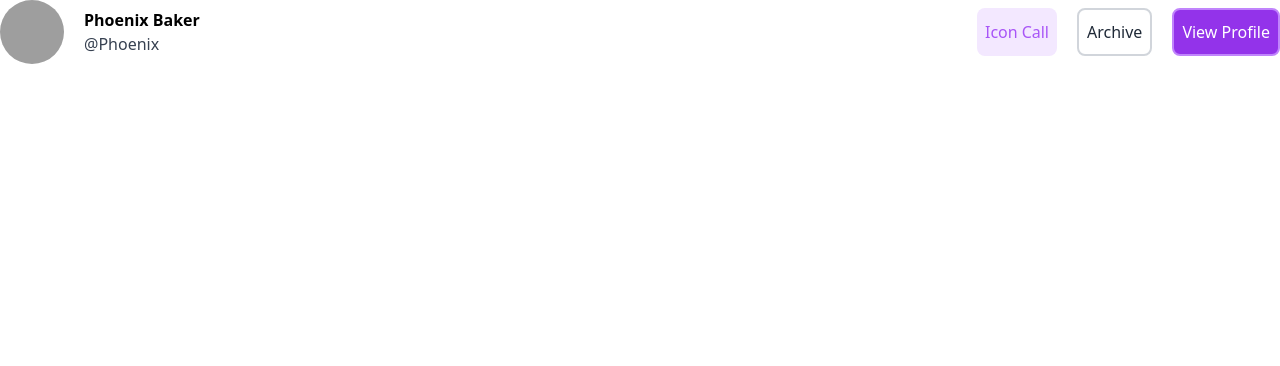
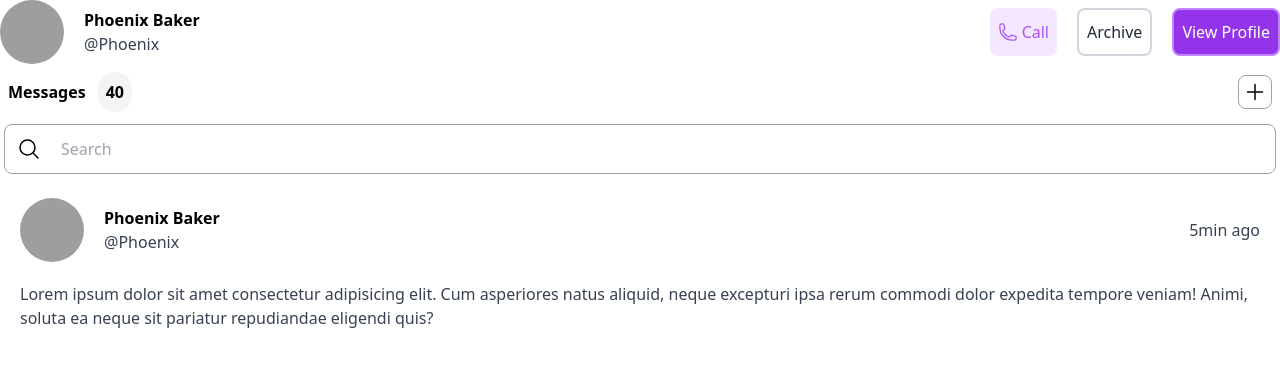
Before and after one commit to JulioFuentes2021/chat-client, a Next.js app: page / in a window 1280 px wide. Shown: the top 366 px of the page. Built offline with nearby package versions, Linux system fonts and the light colour scheme; grey boxes are pictures that could not be loaded.

Commit message:
Icons were implemented

```diff
--- a/src/components/Buttons/IconButton.tsx
+++ b/src/components/Buttons/IconButton.tsx
@@ -1,12 +1,31 @@
-import React from 'react'
+import React from "react";
+// import "boxicons";
 
-const IconButton = ({ text }:{ text:string }) => {
+const IconButton = ({ text }: { text: string }) => {
   return (
-    <button className='flex items-center p-2 h-12 gap-x-1 rounded-lg text-purple-500 font-medium bg-purple-100'>
-        <span>Icon</span>
-        { text }
+    <button className="flex items-center p-2 h-12 gap-x-1 rounded-lg text-purple-500 font-medium bg-purple-100">
+      <span>
+        {/* <box-icon name="phone"></box-icon> */}
+        <span>
+          <svg
+            xmlns="http://www.w3.org/2000/svg"
+            fill="none"
+            viewBox="0 0 24 24"
+            strokeWidth={1.5}
+            stroke="currentColor"
+            className="w-5 h-5"
+          >
+            <path
+              strokeLinecap="round"
+              strokeLinejoin="round"
+              d="M2.25 6.75c0 8.284 6.716 15 15 15h2.25a2.25 2.25 0 002.25-2.25v-1.372c0-.516-.351-.966-.852-1.091l-4.423-1.106c-.44-.11-.902.055-1.173.417l-.97 1.293c-.282.376-.769.542-1.21.38a12.035 12.035 0 01-7.143-7.143c-.162-.441.004-.928.38-1.21l1.293-.97c.363-.271.527-.734.417-1.173L6.963 3.102a1.125 1.125 0 00-1.091-.852H4.5A2.25 2.25 0 002.25 4.5v2.25z"
+            />
+          </svg>
+        </span>
+      </span>
+      {text}
     </button>
-  )
-}
+  );
+};
 
-export default IconButton
+export default IconButton;
--- a/src/components/ConversationCountAndAddContact/Index.tsx
+++ b/src/components/ConversationCountAndAddContact/Index.tsx
@@ -1,15 +1,30 @@
-import React from 'react'
+import React from "react";
 
 const Index = () => {
   return (
-    <section className='flex items-center justify-between p-2'>
-        <div className='flex items-center gap-3'>
-            <span className='font-bold'>Messages</span>
-            <span className='font-semibold bg-gray-100 p-2 rounded-full'>40</span>
-        </div>
-        <span className='border border-gray-400 p-1 rounded-lg font-bold'>Icon</span>
+    <section className="flex items-center justify-between p-2">
+      <div className="flex items-center gap-3">
+        <span className="font-bold">Messages</span>
+        <span className="font-semibold bg-gray-100 p-2 rounded-full">40</span>
+      </div>
+      <span className="border border-gray-400 p-1 rounded-lg font-bold">
+        <svg
+          xmlns="http://www.w3.org/2000/svg"
+          fill="none"
+          viewBox="0 0 24 24"
+          strokeWidth={1.5}
+          stroke="currentColor"
+          className="w-6 h-6"
+        >
+          <path
+            strokeLinecap="round"
+            strokeLinejoin="round"
+            d="M12 4.5v15m7.5-7.5h-15"
+          />
+        </svg>
+      </span>
     </section>
-  )
-}
+  );
+};
 
-export default Index
+export default Index;
--- a/src/components/ConversionHeader/ContactInfo.tsx
+++ b/src/components/ConversionHeader/ContactInfo.tsx
@@ -13,7 +13,27 @@ const ContactInfo = () => {
         <WhiteButton text="Archive" />
         <ColorButton text="View Profile" />
       </div>
-      <span className="sm:hidden">Icon</span>
+      <span className="sm:hidden">
+        <svg
+          xmlns="http://www.w3.org/2000/svg"
+          fill="none"
+          viewBox="0 0 24 24"
+          strokeWidth={1.5}
+          stroke="currentColor"
+          className="w-6 h-6"
+        >
+          <path
+            strokeLinecap="round"
+            strokeLinejoin="round"
+            d="M21.75 6.75a4.5 4.5 0 01-4.884 4.484c-1.076-.091-2.264.071-2.95.904l-7.152 8.684a2.548 2.548 0 11-3.586-3.586l8.684-7.152c.833-.686.995-1.874.904-2.95a4.5 4.5 0 016.336-4.486l-3.276 3.276a3.004 3.004 0 002.25 2.25l3.276-3.276c.256.565.398 1.192.398 1.852z"
+          />
+          <path
+            strokeLinecap="round"
+            strokeLinejoin="round"
+            d="M4.867 19.125h.008v.008h-.008v-.008z"
+          />
+        </svg>
+      </span>
     </div>
   );
 };
--- a/src/components/SeachInput/Index.tsx
+++ b/src/components/SeachInput/Index.tsx
@@ -4,7 +4,22 @@ const Index = () => {
   return (
     <section>
       <div className="flex p-3 m-1 gap-5 border border-gray-400 rounded-lg">
-        <span>Icon</span>
+        <span>
+          <svg
+            xmlns="http://www.w3.org/2000/svg"
+            fill="none"
+            viewBox="0 0 24 24"
+            strokeWidth={1.5}
+            stroke="currentColor"
+            className="w-6 h-6"
+          >
+            <path
+              strokeLinecap="round"
+              strokeLinejoin="round"
+              d="M21 21l-5.197-5.197m0 0A7.5 7.5 0 105.196 5.196a7.5 7.5 0 0010.607 10.607z"
+            />
+          </svg>
+        </span>
         <input
           type="text"
           placeholder="Search"
--- a/src/pages/index.tsx
+++ b/src/pages/index.tsx
@@ -19,9 +19,9 @@ export default function Home() {
       </Head>
       <main>
         <ContactInfo />
-        {/* <ConversationCountAndAddContact />
+        <ConversationCountAndAddContact />
         <SearchInput />
-        <MessageCard /> */}
+        <MessageCard />
       </main>
     </>
   );
```
